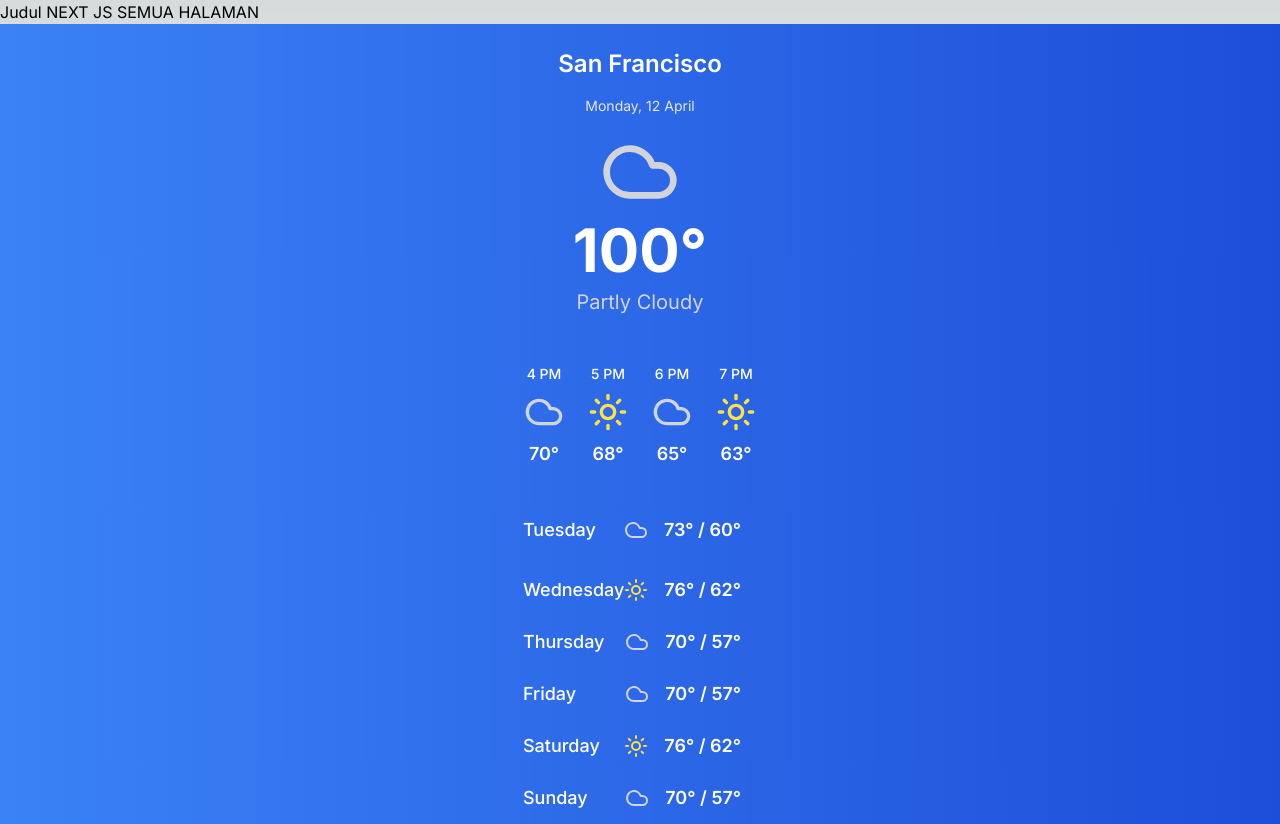
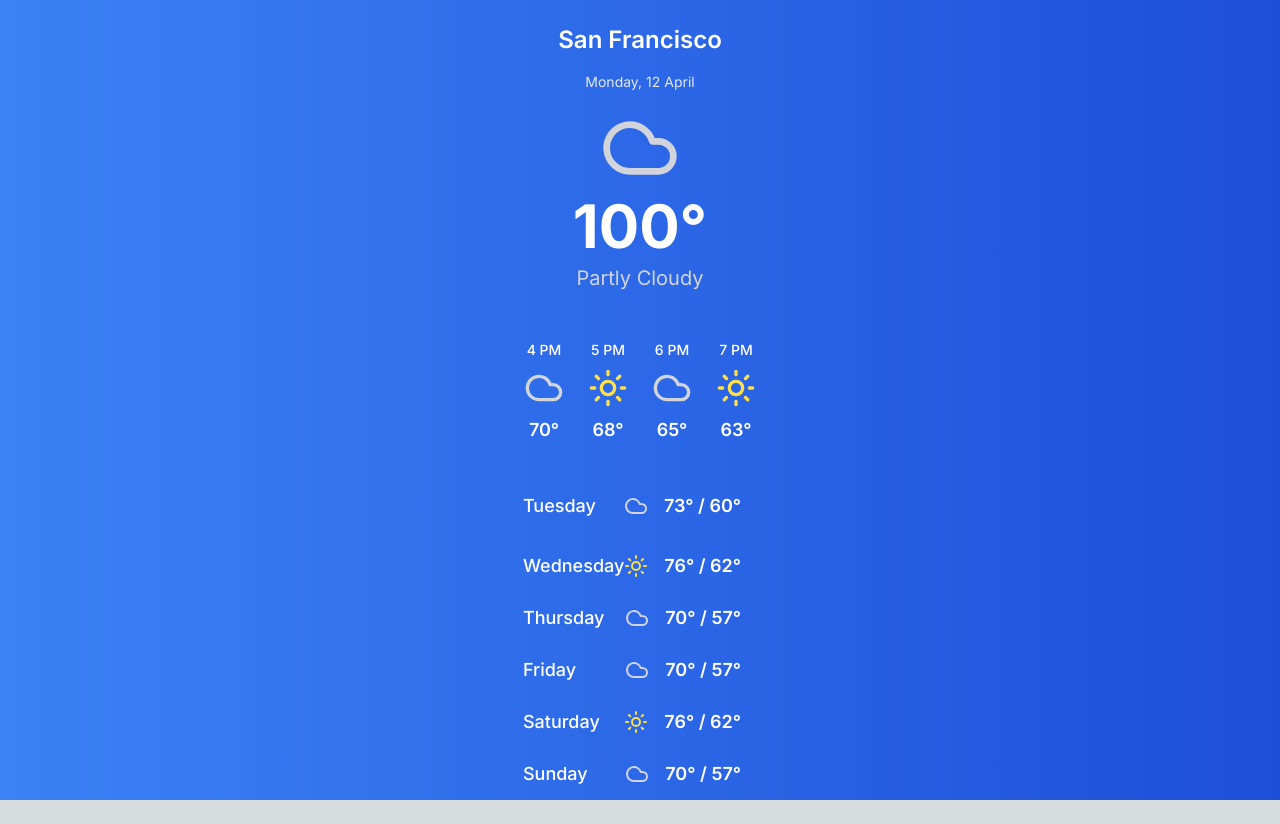
Before and after one commit to SamX23/workshop-titn, a Next.js app: page / in a window 1280 px wide. After the commit the page ends 800 px from the top, so only its background shows below. Built offline with nearby package versions, Linux system fonts and the light colour scheme.

Commit message:
chore: remove unused div

```diff
--- a/src/app/layout.tsx
+++ b/src/app/layout.tsx
@@ -16,10 +16,7 @@ export default function RootLayout({
 }>) {
   return (
     <html lang="en">
-      <body className={inter.className}>
-        <h1>Judul NEXT JS SEMUA HALAMAN</h1>
-        {children}
-        </body>
+      <body className={inter.className}>{children}</body>
     </html>
   );
 }
```
